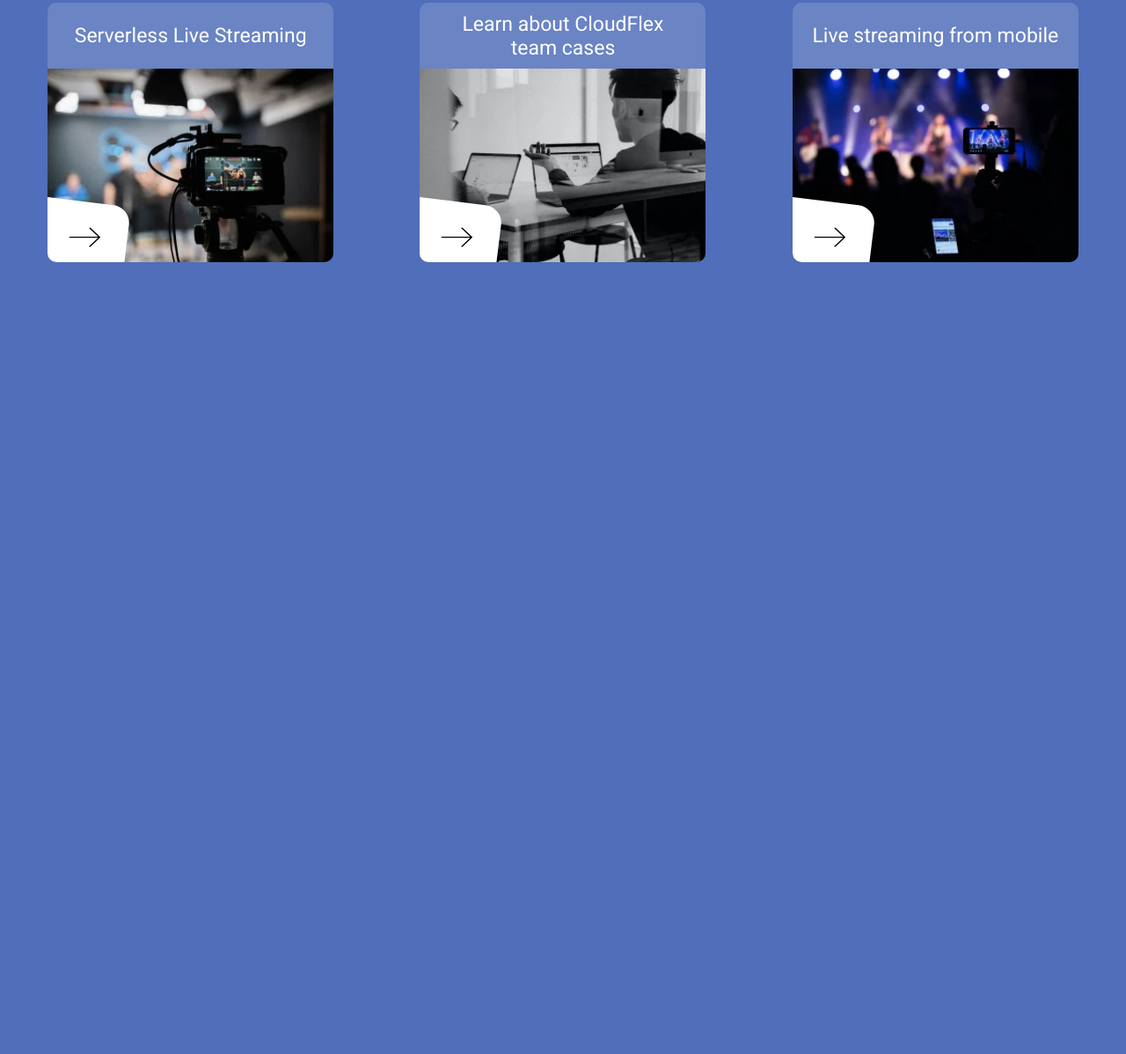
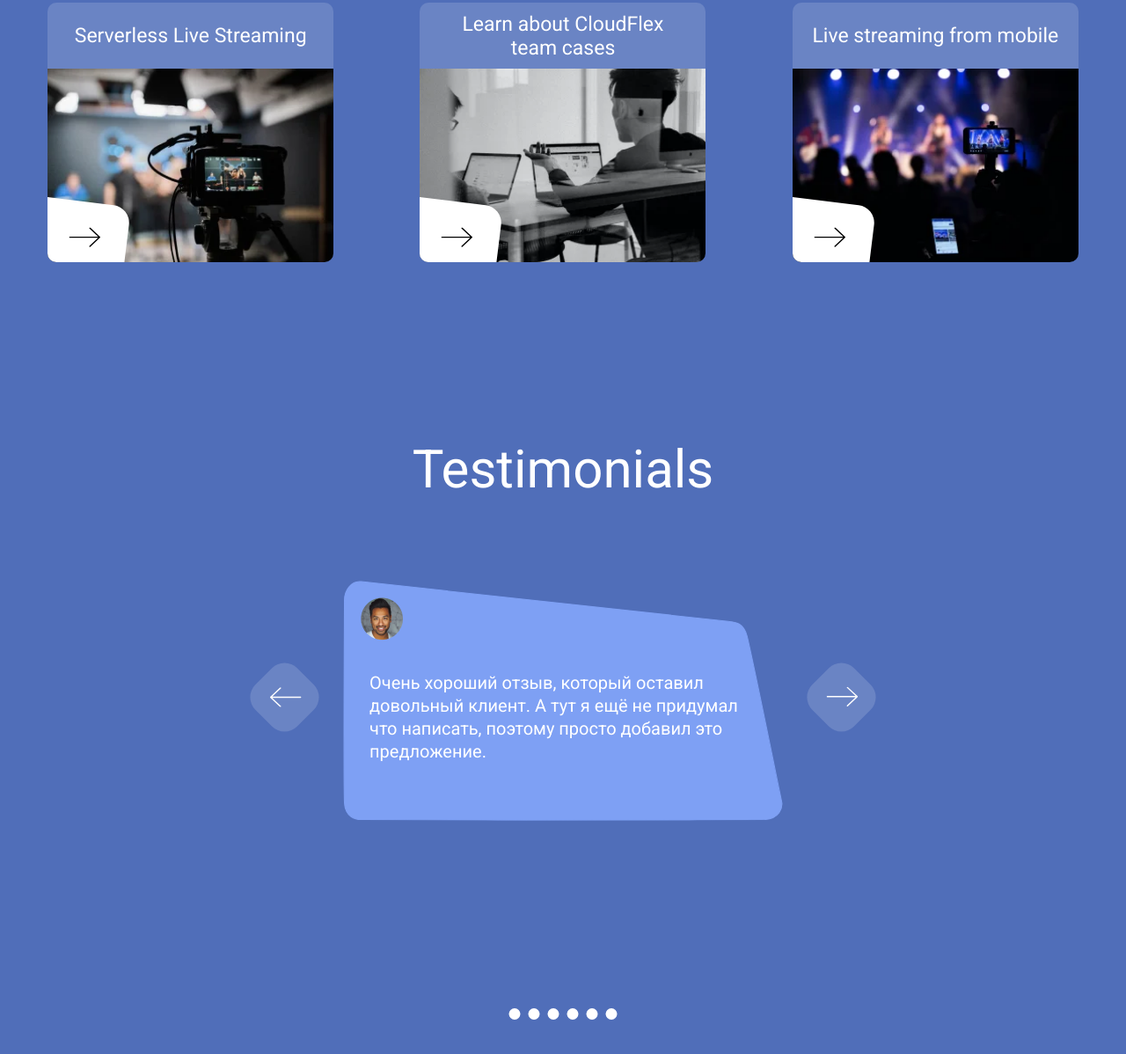
Before and after one commit to ValerySazanovich/landing_live_streaming, a website: page index.html in a window 1280 px wide. Shown: the part 4178-5376 px from the top of the page at 88% size. Before the commit the page ends 4676 px from the top, so only its background shows below. Drawn offline with nearby package versions, Linux system fonts and the light colour scheme; files that its build step writes are made by us from their sources.

Commit message:
testimonials section

```diff
--- a/index.html
+++ b/index.html
@@ -287,6 +287,52 @@
             </div>
          </section>
 
+         <section class="testimonials-section" aria-label="testimonials section">
+            <div class="container">
+               <div class="testimonials">
+                  <h2 class="testimonials__title">Testimonials</h2>
+
+                  <div class="testimonials__slider slider">
+
+                     <figure class="wave-card">
+                        <img src="./assets/img/avatar_alpha.png" alt="avatar" class="wave-card__avatar">
+                        <blockquote class="wave-card__quote" cite="https://happyclient.com">
+                           <p>
+                              Очень хороший отзыв, который оставил
+                              довольный клиент. А тут я ещё не придумал
+                              что написать, поэтому просто добавил это
+                              предложение.
+                           </p>
+                        </blockquote>
+                     </figure>
+
+                     <button class="slider__left-btn">
+                        <svg class="slider__left-btn-icon" aria-label="arrow icon">
+                           <use href="assets/sprites.svg#arrow-icon"></use>
+                        </svg>
+                     </button>
+
+                     <button class="slider__right-btn">
+                        <svg class="slider__right-btn-icon" aria-label="arrow icon">
+                           <use href="assets/sprites.svg#arrow-icon"></use>
+                        </svg>
+                     </button>
+
+                     <div class="slider__points">
+                        <div class="slider__points-item"></div>
+                        <div class="slider__points-item"></div>
+                        <div class="slider__points-item"></div>
+                        <div class="slider__points-item"></div>
+                        <div class="slider__points-item"></div>
+                        <div class="slider__points-item"></div>
+                     </div>
+
+                  </div>
+
+               </div>
+            </div>
+         </section>
+
       </main>
    </body>
 </html>
--- a/styles/_basic.scss
+++ b/styles/_basic.scss
@@ -32,7 +32,7 @@
    list-style: none;
 }
 
-figure {
+figure, blockquote {
    margin: 0;
 }
 
--- a/styles/_cards.scss
+++ b/styles/_cards.scss
@@ -113,3 +113,38 @@
       width: 300px;
    }
 }
+
+
+.wave-card {
+   width: 500px;
+   height: 275px;
+   background: url('../assets/wave_card_bg.svg') center/contain no-repeat;
+   @include m.d-flex(start, start, nowrap, column, 0, 35px);
+
+   &__avatar {
+      margin: 20px 0 0 20px;
+   }
+
+   &__quote {
+      @include m.font(20px, 400, v.$color_white);
+      margin: 0 30px;
+      line-height: 1.3;
+   }
+}
+
+
+@media (max-width: v.$media_md) {
+   .wave-card {
+      width: 330px;
+      row-gap: 15px;
+      background: url('../assets/wave_card_bg.svg') 50% 0/contain no-repeat;
+
+      &__avatar {
+         margin: 10px 0 0 10px;
+      }
+
+      &__quote {
+         @include m.font(13px, 400, v.$color_white);
+      }
+   }
+}
--- a/styles/_experience.scss
+++ b/styles/_experience.scss
@@ -6,7 +6,6 @@
 
 .experience {
    padding-top: 180px;
-   padding-bottom: 200px;
    margin: 0 auto;
    @include m.d-flex(start, center, nowrap, column, 0, 90px);
 	text-align: center;
@@ -22,6 +21,16 @@
 		}
 }
 
+
+@media (max-width: v.$media_md) {
+	.experience {
+		&__title {
+         @include m.font(40px, 400, v.$color_white);
+		}
+	}
+}
+
+
 @media (max-width: v.$media_sm) {
 	.experience {
 		padding-top: 107px;
--- a/styles/_importer.scss
+++ b/styles/_importer.scss
@@ -5,3 +5,4 @@
 @forward "work";
 @forward "about";
 @forward "experience";
+@forward "testimonials";
--- /dev/null
+++ b/styles/_testimonials.scss
@@ -0,0 +1,137 @@
+@use "variables" as v;
+@use "mixins" as m;
+@use "sass:color";
+
+%lider-button {
+   width: 67px;
+   height: 67px;
+   border: none;
+   border-radius: 20px;
+   background-color: color.adjust(v.$color_white, $alpha: -0.85);
+   rotate: 45deg;
+}
+
+
+.testimonials {
+   padding-top: 200px;
+   padding-bottom: 100px;
+   margin: 0 auto;
+   @include m.d-flex(start, center, nowrap, column, 0, 90px);
+
+		&__title {
+         @include m.font(60px, 400, v.$color_white);
+		}
+
+		&__slider {
+		}
+}
+
+.slider {
+   position: relative;
+   height: 500px;
+
+		&__left-btn {
+         @extend %lider-button;
+         @include m.position(absolute, 1, -1, top, left, 100px, -100px)
+		}
+
+		&__left-btn-icon {
+         width: 36px;
+         height: 23px;
+         fill: v.$color_white;
+         rotate: 135deg;
+		}
+
+		&__right-btn {
+         @extend %lider-button;
+         @include m.position(absolute, 1, -1, top, right, 100px, -100px)
+
+		}
+
+		&__right-btn-icon {
+         width: 36px;
+         height: 23px;
+         fill: v.$color_white;
+         rotate: -45deg;
+		}
+
+		&__points {
+         @include m.position(absolute, 1, -1, bottom, left, 0, 50%);
+         @include m.d-flex(start, center, nowrap, row, 9px, 0);
+         translate: -50% 0;
+		}
+
+		&__points-item {
+         width: 13px;
+         height: 13px;
+         border-radius: 50%;
+         background-color: v.$color_white;
+
+         &:hover {
+            cursor: pointer;
+            scale: 0.7;
+            background-color: v.$color_grey;
+         }
+		}
+
+      &__left-btn:hover,
+      &__right-btn:hover {
+         cursor: pointer;
+         box-shadow: inset 0 0 15px 3px rgba(0, 0, 0, .15);
+
+         .slider__left-btn-icon,
+         .slider__right-btn-icon {
+            fill: v.$color_black;
+         }
+
+      }
+}
+
+
+@media (max-width: v.$media_md) {
+   .testimonials {
+      padding-top: 100px;
+
+      &__title {
+         @include m.font(40px, 400, v.$color_white);
+      }
+   }
+
+   .slider {
+      height: 300px;
+
+      &__left-btn {
+         top: unset;
+         bottom: 20px;
+         left: 0px;
+      }
+
+      &__right-btn {
+         top: unset;
+         bottom: 20px;
+         right: 0px;
+      }
+
+      &__points {
+         bottom:45px;
+      }
+   }
+}
+
+
+@media (max-width: v.$media_min) {
+
+   .testimonials {
+      row-gap: 60px;
+   }
+
+   .slider {
+      &__left-btn {
+         left: 10px;
+      }
+
+      &__right-btn {
+         right: 10px;
+      }
+   }
+}
--- a/styles/_variables.scss
+++ b/styles/_variables.scss
@@ -1,6 +1,7 @@
 $color_blue: #506eb9;
 $color_white: #fff;
 $color_black: #000;
+$color_grey: #B4B4B4;
 
 $media_xxl: 1400px;
 $media_xl: 1200px;
```
